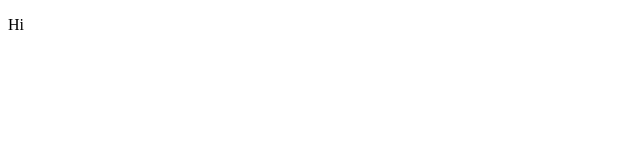
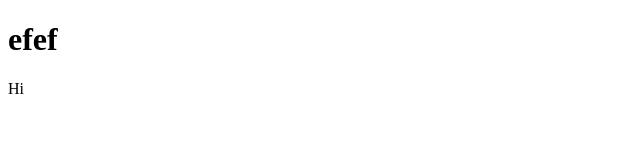
Before and after one commit to Trntannan/test, a plain HTML site: page index.html in a window 1280 px wide. Shown: the whole page, without its empty margins (0-640 px from the left). Drawn offline with Linux system fonts and the light colour scheme.

Commit message:
heading branch

```diff
--- a/index.html
+++ b/index.html
@@ -6,6 +6,7 @@
     <title>Document</title>
 </head>
 <body>
+    <h1>efef</h1>
     <p>Hi</p>
 </body>
 </html>
```
